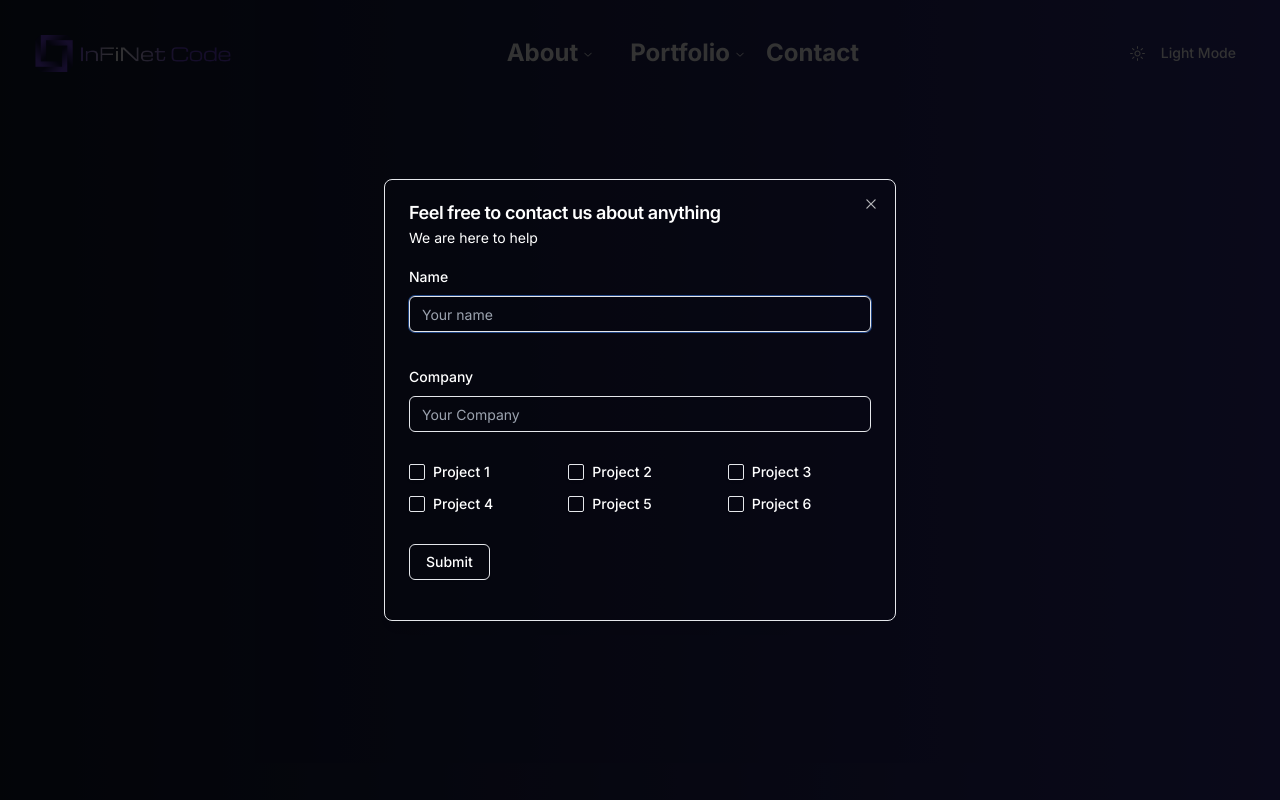
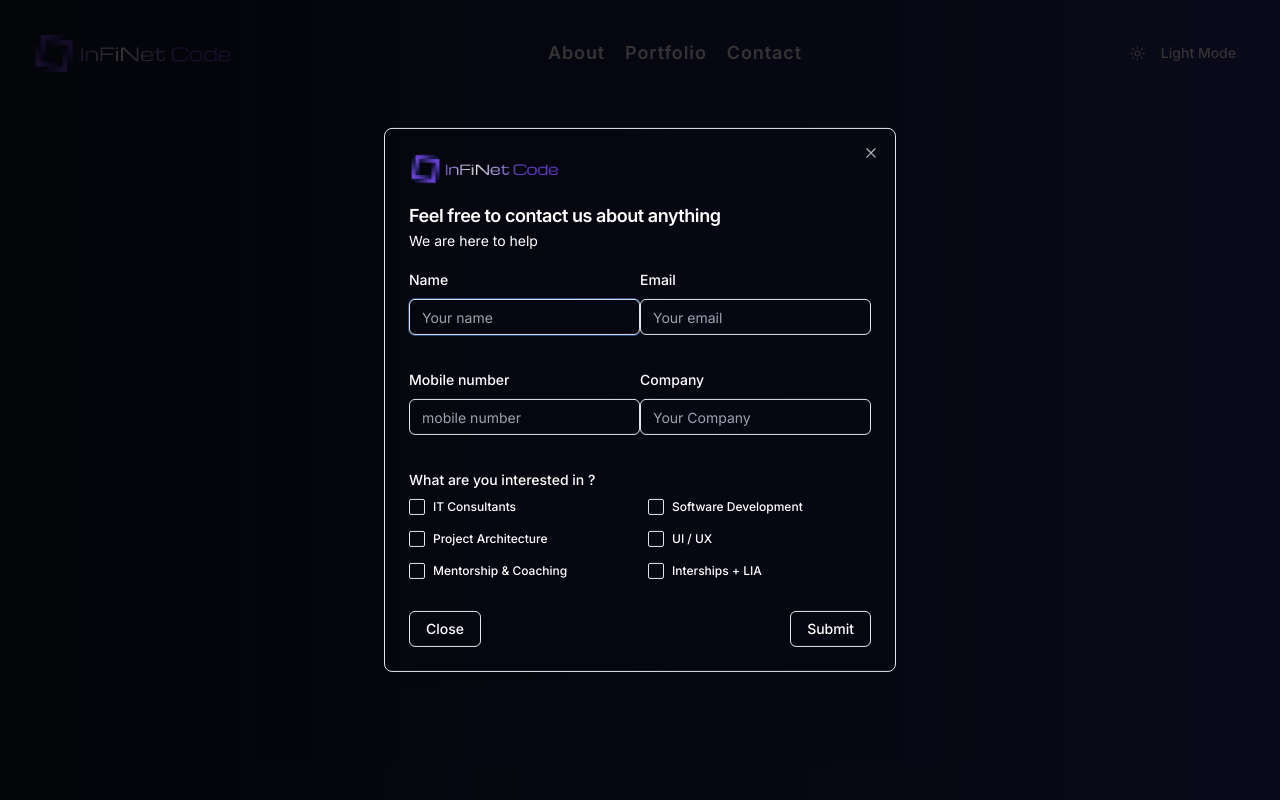
Before and after one commit to InFiNet-Code-AB/Website, a Next.js app: page / in a window 1280 px wide. Both pictures are taken after a click on the element "Contact". Built offline with nearby package versions, Linux system fonts and the light colour scheme.

Commit message:
nemanja/ contact form basic functionality fixed

```diff
--- a/src/components/ContactForm/ContactForm.tsx
+++ b/src/components/ContactForm/ContactForm.tsx
@@ -1,5 +1,6 @@
 import { ChatBubbleIcon } from "@radix-ui/react-icons";
 import { Button } from "../shadcn/Button";
+import Image from "next/image";
 import {
   Dialog,
   DialogClose,
@@ -14,6 +15,7 @@ import { ContactFormContent } from "./ContactFormContent";
 import { isMobile } from "react-device-detect";
 
 export const ContactFormDialog = () => {
+  const bgClass = isMobile ? "bg-gray-800" : "bg-transparent";
   return (
     <Dialog>
       <DialogTrigger asChild>
@@ -22,24 +24,25 @@ export const ContactFormDialog = () => {
             <ChatBubbleIcon className="mr-2 h-4 w-4" /> Get in Contact
           </Button>
         ) : (
-          <p className="dark:text-white text-2xl font-bold cursor-pointer">
+          <p className="dark:text-white text-lg font-semibold cursor-pointer tracking-wider mx-4">
             Contact
           </p>
         )}
       </DialogTrigger>
-      <DialogContent className="sm:max-w-lg bg-transparent">
+      <DialogContent className={`sm:max-w-lg text-white ${bgClass}`}>
         <DialogHeader>
-          <DialogTitle>Feel free to contact us about anything</DialogTitle>
+          <Image
+            src="/logo-dark-long.png"
+            alt="InFiNet Code AB logo"
+            width={150}
+            height={50}
+          />
+          <DialogTitle className="pt-4">
+            Feel free to contact us about anything
+          </DialogTitle>
           <DialogDescription>We are here to help</DialogDescription>
         </DialogHeader>
         <ContactFormContent />
-        <DialogFooter className="sm:justify-start">
-          {/* <DialogClose asChild>
-            <Button type="button" variant="secondary">
-              Close
-            </Button>
-          </DialogClose> */}
-        </DialogFooter>
       </DialogContent>
     </Dialog>
   );
--- a/src/components/ContactForm/ContactFormContent.tsx
+++ b/src/components/ContactForm/ContactFormContent.tsx
@@ -16,9 +16,17 @@ import { Input } from "../shadcn/Input";
 import { Button } from "../shadcn/Button";
 import { Checkbox } from "../shadcn/Checkbox";
 import { Label } from "../shadcn/Label";
+import { DialogClose, DialogFooter } from "../shadcn/Dialog";
+import { isMobile } from "react-device-detect";
 
 const formSchema = z.object({
   name: z.string().min(2, {
+    message: "Username must be at least 2 characters.",
+  }),
+  email: z.string().min(2, {
+    message: "Username must be at least 2 characters.",
+  }),
+  telnr: z.string().min(2, {
     message: "Username must be at least 2 characters.",
   }),
   company: z.string().min(2, {
@@ -28,11 +36,14 @@ const formSchema = z.object({
 });
 
 export const ContactFormContent = () => {
+  const formStyle = isMobile ? "" : "flex justify-between";
   // 1. Define your form.
   const form = useForm({
     resolver: zodResolver(formSchema),
     defaultValues: {
       name: "",
+      email: "",
+      telnr: "",
       company: "",
       projectType: [""], // Adjusted to an empty array
     },
@@ -40,12 +51,13 @@ export const ContactFormContent = () => {
 
   const { setValue } = form;
 
-  const handleCheckboxChange = (value: string) => {
-    const currentProjectTypes = form.getValues().projectType;
-    const newProjectTypes = currentProjectTypes.includes(value)
-      ? currentProjectTypes.filter((type) => type !== value)
-      : [...currentProjectTypes, value];
-
+  const handleCheckboxChange = (typeOfHelp: string) => {
+    let newProjectTypes = form.getValues().projectType;
+    if (newProjectTypes.includes(typeOfHelp)) {
+      newProjectTypes = newProjectTypes.filter((help) => help !== typeOfHelp);
+    } else {
+      newProjectTypes.push(typeOfHelp);
+    }
     setValue("projectType", newProjectTypes);
   };
 
@@ -57,7 +69,11 @@ export const ContactFormContent = () => {
   }
   return (
     <Form {...form}>
-      <form onSubmit={form.handleSubmit(onSubmit)} className="space-y-8">
+      <form
+        onSubmit={form.handleSubmit(onSubmit)}
+        className="space-y-8 text-white"
+      >
+        <div className={`${formStyle}`}>
           <FormField
             control={form.control}
             name="name"
@@ -67,9 +83,34 @@ export const ContactFormContent = () => {
                 <FormControl>
                   <Input placeholder="Your name" {...field} />
                 </FormControl>
-              {/* <FormDescription>
-                This is your public display name.
-              </FormDescription> */}
+                <FormMessage />
+              </FormItem>
+            )}
+          />
+          <FormField
+            control={form.control}
+            name="email"
+            render={({ field }) => (
+              <FormItem>
+                <FormLabel>Email</FormLabel>
+                <FormControl>
+                  <Input placeholder="Your email" {...field} />
+                </FormControl>
+                <FormMessage />
+              </FormItem>
+            )}
+          />
+        </div>
+        <div className={`${formStyle}`}>
+          <FormField
+            control={form.control}
+            name="telnr"
+            render={({ field }) => (
+              <FormItem>
+                <FormLabel>Mobile number</FormLabel>
+                <FormControl>
+                  <Input placeholder="mobile number" {...field} />
+                </FormControl>
                 <FormMessage />
               </FormItem>
             )}
@@ -83,28 +124,28 @@ export const ContactFormContent = () => {
                 <FormControl>
                   <Input placeholder="Your Company" {...field} />
                 </FormControl>
-              {/* <FormDescription>
-                This is your public display name.
-              </FormDescription> */}
                 <FormMessage />
               </FormItem>
             )}
           />
+        </div>
+
         <FormField
           control={form.control}
           name="projectType"
           render={({ field }) => (
             <FormItem>
-              <div className="grid grid-cols-3 gap-4">
+              <Label>What are you interested in ?</Label>
+              <div className="grid grid-cols-2 gap-4">
                 {/* First row */}
                 <FormControl>
                   <div className="flex items-center space-x-2">
                     <Checkbox
                       {...field}
-                      value="Project Type 1"
-                      onChange={() => handleCheckboxChange("Project Type 1")}
+                      value="IT Consultants"
+                      onClick={() => handleCheckboxChange("IT Consultants")}
                     />
-                    <Label>Project 1</Label>
+                    <Label className="text-xs">IT Consultants</Label>
                   </div>
                   {/* Add more checkboxes as needed */}
                 </FormControl>
@@ -113,10 +154,12 @@ export const ContactFormContent = () => {
                   <div className="flex items-center space-x-2">
                     <Checkbox
                       {...field}
-                      value="Project Type 2"
-                      onChange={() => handleCheckboxChange("Project Type 2")}
+                      value="Software Development"
+                      onClick={() =>
+                        handleCheckboxChange("Software Development")
+                      }
                     />
-                    <Label>Project 2</Label>
+                    <Label className="text-xs">Software Development</Label>
                   </div>
                   {/* Add more checkboxes as needed */}
                 </FormControl>
@@ -125,10 +168,12 @@ export const ContactFormContent = () => {
                   <div className="flex items-center space-x-2">
                     <Checkbox
                       {...field}
-                      value="Project Type 3"
-                      onChange={() => handleCheckboxChange("Project Type 3")}
+                      value="Project Architecture"
+                      onClick={() =>
+                        handleCheckboxChange("Project Architecture")
+                      }
                     />
-                    <Label>Project 3</Label>
+                    <Label className="text-xs">Project Architecture</Label>
                   </div>
                 </FormControl>
 
@@ -136,39 +181,50 @@ export const ContactFormContent = () => {
                   <div className="flex items-center space-x-2">
                     <Checkbox
                       {...field}
-                      value="Project Type 4"
-                      onChange={() => handleCheckboxChange("Project Type 4")}
+                      value="UI / UX"
+                      onClick={() => handleCheckboxChange("UI / UX")}
                     />
-                    <Label>Project 4</Label>
+                    <Label className="text-xs">UI / UX</Label>
                   </div>
                 </FormControl>
                 <FormControl>
                   <div className="flex items-center space-x-2">
                     <Checkbox
                       {...field}
-                      value="Project Type 5"
-                      onChange={() => handleCheckboxChange("Project Type 5")}
+                      value="Mentorship & Coaching"
+                      onClick={() =>
+                        handleCheckboxChange("Mentorship & Coaching")
+                      }
                     />
-                    <Label>Project 5</Label>
+                    <Label className="text-xs">Mentorship & Coaching</Label>
                   </div>
                 </FormControl>
                 <FormControl>
                   <div className="flex items-center space-x-2">
                     <Checkbox
                       {...field}
-                      value="Project Type 6"
-                      onChange={() => handleCheckboxChange("Project Type 6")}
+                      value="Interships + LIA"
+                      onClick={() => handleCheckboxChange("Interships + LIA")}
                     />
-                    <Label>Project 6</Label>
+                    <Label className="text-xs">Interships + LIA</Label>
                   </div>
                 </FormControl>
               </div>
             </FormItem>
           )}
         />
+        <div className="flex justify-between">
+          <DialogFooter className="sm:justify-start">
+            <DialogClose asChild>
+              <Button type="button" variant="outline">
+                Close
+              </Button>
+            </DialogClose>
+          </DialogFooter>
           <Button type="submit" variant="outline">
             Submit
           </Button>
+        </div>
       </form>
     </Form>
   );
--- a/src/components/Navigation/Navigation.tsx
+++ b/src/components/Navigation/Navigation.tsx
@@ -57,8 +57,7 @@ export const NavigationMenu = () => {
         </div>
       </div>
     );
-  }
-
+  } else {
     return (
       <div className="flex justify-between items-center p-4 md:p-8">
         <div className="flex items-center">
@@ -74,4 +73,5 @@ export const NavigationMenu = () => {
         <DarkMode />
       </div>
     );
+  }
 };
--- a/src/components/Navigation/NavigationItems.tsx
+++ b/src/components/Navigation/NavigationItems.tsx
@@ -2,11 +2,8 @@
 
 import {
   NavigationMenu,
-  NavigationMenuContent,
   NavigationMenuItem,
-  NavigationMenuLink,
   NavigationMenuList,
-  NavigationMenuTrigger,
 } from "@/components/shadcn/NavigationMenu";
 
 import React from "react";
@@ -16,17 +13,11 @@ export const NavigationMenuItems = () => {
   return (
     <NavigationMenu className="flex justify-center items-center">
       <NavigationMenuList>
-        <NavigationMenuItem>
-          <NavigationMenuTrigger className="dark:text-white text-2xl font-bold">
-            About
-          </NavigationMenuTrigger>
-          <NavigationMenuContent></NavigationMenuContent>
+        <NavigationMenuItem className="dark dark:text-white text-lg font-semibold cursor-pointer tracking-wider mx-4">
+          About
         </NavigationMenuItem>
-        <NavigationMenuItem>
-          <NavigationMenuTrigger className="dark:text-white text-2xl font-bold">
-            Portfolio
-          </NavigationMenuTrigger>
-          <NavigationMenuContent></NavigationMenuContent>
+        <NavigationMenuItem className="dark dark:text-white text-lg font-semibold cursor-pointer tracking-wider mx-4">
+          Portfolio
         </NavigationMenuItem>
         <NavigationMenuItem>
           <ContactFormDialog />
```
Lines whose indentation alone changed are shown as unchanged.
